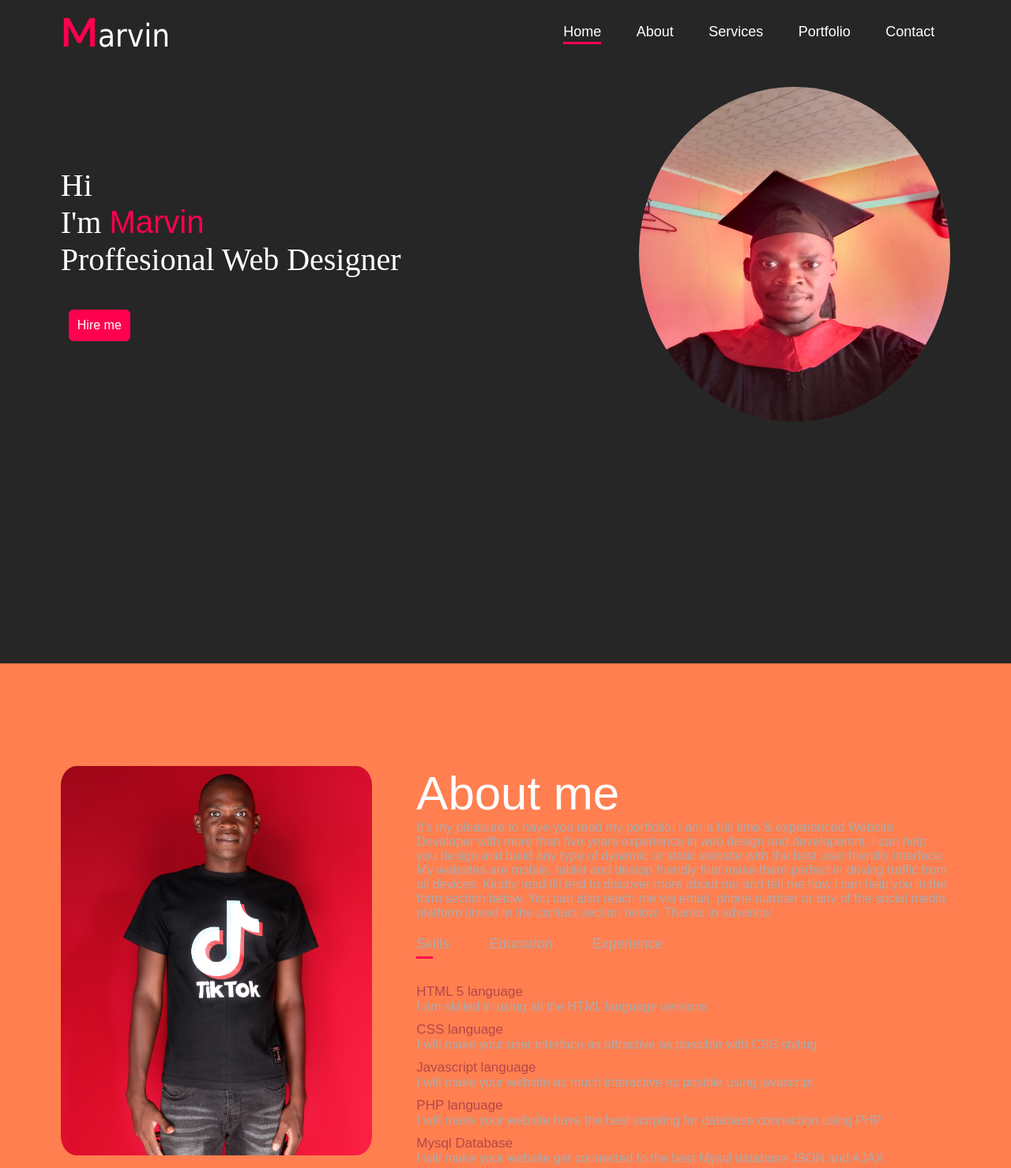
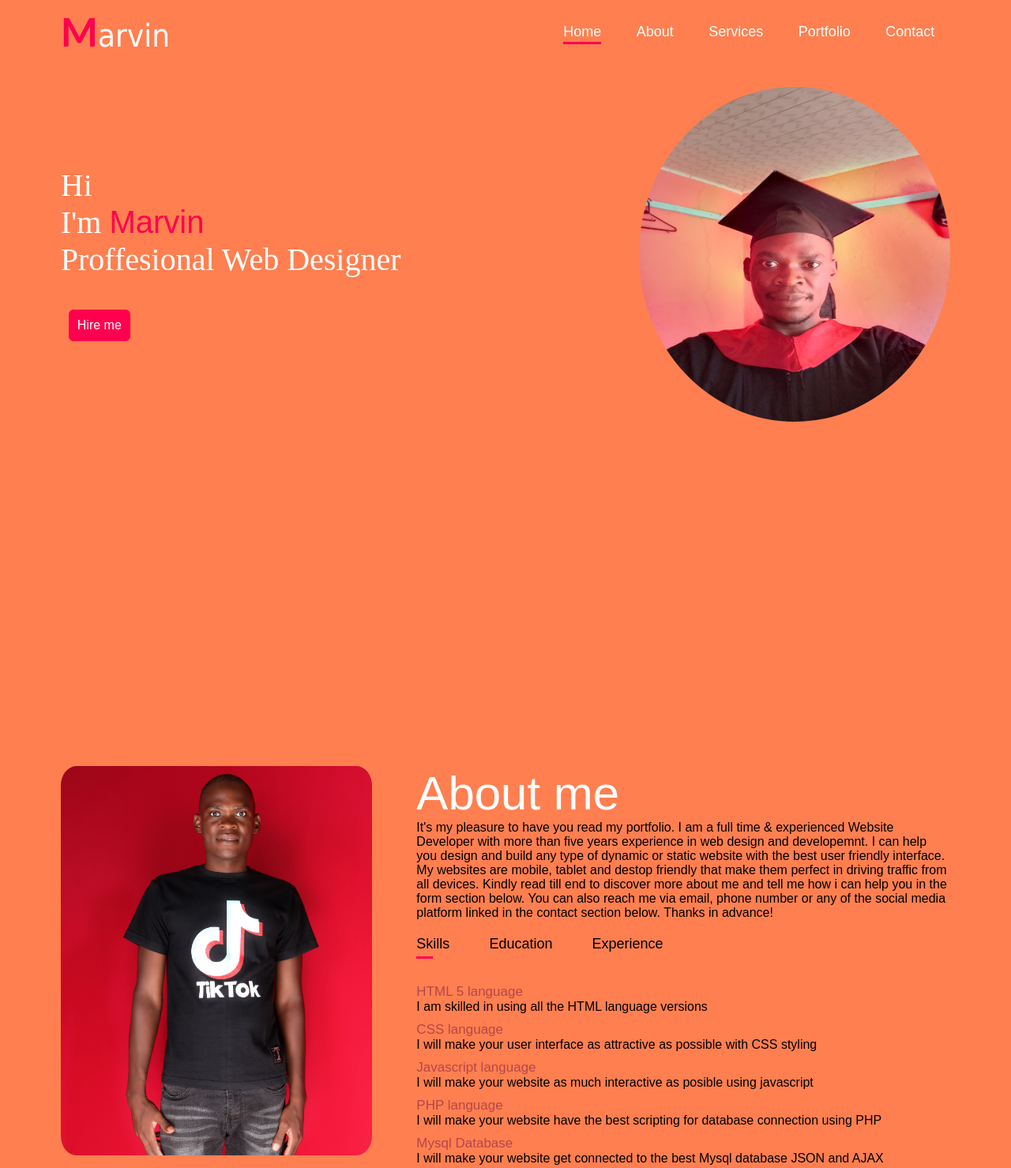
Before and after one commit to marvo831/marvin, a plain HTML site: page index.html in a window 1280 px wide. Shown: the top 1479 px of the page at 79% size. Drawn offline with Linux system fonts and the light colour scheme.

Commit message:
Update style.css

```diff
--- a/style.css
+++ b/style.css
@@ -15,7 +15,7 @@ body{
 #header{
 	width: 100%;
 	height: 105vh;
-	background: #262626;
+	background: #coral;
 	background-size: cover;
 	background-position: center;
 
@@ -129,7 +129,7 @@ nav ul li a:hover::after{
 #about{
 	margin-top: 80px;
 	padding: 40px 0;
-	color: #ababab;
+	color: #000;
 }
 .row{
 	display: flex;
```
